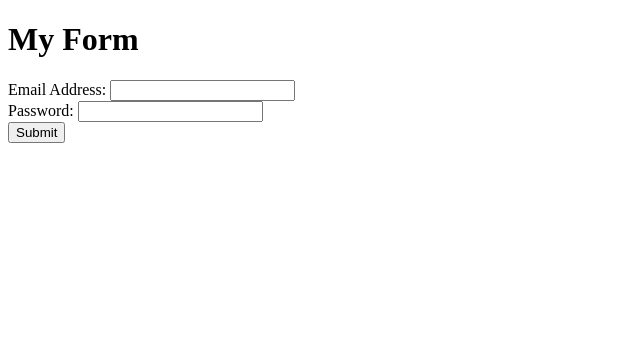
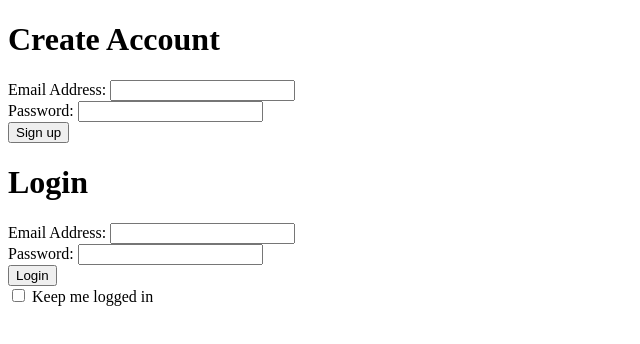
Before and after one commit to Kripakaran/advancedAngular, an Angular app: page / in a window 1280 px wide. Shown: the top 344 px of the page, without its empty margins (0-640 px from the left). Built offline with nearby package versions, Linux system fonts and the light colour scheme.

Commit message:
feat: content projection using ng-content

```diff
--- a/src/app/app.component.html
+++ b/src/app/app.component.html
@@ -1,3 +1,23 @@
+<div>
+
 <app-auth-form
-(submittedUser) = "handleSubmit($event)"
-></app-auth-form>
+(submittedUser) = "createUser($event)">
+<h1> Create Account </h1>
+<button type = submit>
+  Sign up
+</button>
+</app-auth-form>
+
+<app-auth-form
+(submittedUser) = "loginUser($event)">
+<h1> Login </h1>
+<button type = submit>
+  Login
+</button>
+<app-auth-remember
+(check) = handleRemember($event)
+></app-auth-remember>
+</app-auth-form>
+
+
+</div>
--- a/src/app/app.component.ts
+++ b/src/app/app.component.ts
@@ -9,7 +9,17 @@ import { User } from './auth-form/User';
 export class AppComponent {
   title = 'advanced-angular';
 
-  handleSubmit(emittedUser: User){
-    console.log(emittedUser);
+  rememberMe: Boolean = false;
+
+  createUser(emittedUser: User){
+    console.log('created account', emittedUser);
+  }
+
+  loginUser(emittedUser: User){
+    console.log('logged account', emittedUser);
+  }
+
+  handleRemember(remember:  Boolean){
+    this.rememberMe = remember;
   }
 }
--- a/src/app/app.module.ts
+++ b/src/app/app.module.ts
@@ -5,11 +5,13 @@ import { BrowserModule } from '@angular/platform-browser';
 import { AppRoutingModule } from './app-routing.module';
 import { AppComponent } from './app.component';
 import { AuthFormComponent } from './auth-form/auth-form.component';
+import { AuthRememberComponent } from './auth-remember/auth-remember.component';
 
 @NgModule({
   declarations: [
     AppComponent,
-    AuthFormComponent
+    AuthFormComponent,
+    AuthRememberComponent
   ],
   imports: [
     BrowserModule,
--- a/src/app/auth-form/auth-form.component.html
+++ b/src/app/auth-form/auth-form.component.html
@@ -1,6 +1,6 @@
-<h1>My Form</h1>
 
 <form (ngSubmit)= "onSubmit(form.value)" #form = "ngForm" novalidate>
+    <ng-content select = "h1"></ng-content>
     <div>
         Email Address:
         <input type = "email" name = "email" [ngModel]>
@@ -10,7 +10,6 @@
         <input type = "password" name = "password" [ngModel]>
     </div>
 
-    <button type = submit>
-        Submit
-    </button>
+    <ng-content select = "button" ></ng-content>
+    <ng-content select = "app-auth-remember"></ng-content>
 </form>
--- a/src/app/auth-form/auth-form.component.ts
+++ b/src/app/auth-form/auth-form.component.ts
@@ -20,7 +20,7 @@ export class AuthFormComponent implements OnInit {
   }
 
   onSubmit(user: User){
-    console.log(user);
+    // console.log(user);
     this.submittedUser.emit(user);
   }
 
--- /dev/null
+++ b/src/app/auth-remember/auth-remember.component.html
@@ -0,0 +1,4 @@
+<div>
+<input type = "checkbox" (click)="onCheckboxClick($event)">
+Keep me logged in
+</div>
--- /dev/null
+++ b/src/app/auth-remember/auth-remember.component.ts
@@ -0,0 +1,24 @@
+import { Component, EventEmitter, OnInit, Output } from '@angular/core';
+
+@Component({
+  selector: 'app-auth-remember',
+  templateUrl: './auth-remember.component.html',
+  styleUrls: ['./auth-remember.component.css']
+})
+export class AuthRememberComponent implements OnInit {
+
+
+  @Output()
+  check: EventEmitter<Boolean> = new EventEmitter();
+
+  constructor() { }
+
+  ngOnInit(): void {
+  }
+
+  onCheckboxClick(event : any){
+    console.log(event.target.checked);
+    this.check.emit(event.target.checked);
+  }
+
+}
```
Also changed, not shown: src/app/auth-remember/auth-remember.component.css (added), 1 other file (tests, documents, lock files or other folders).
